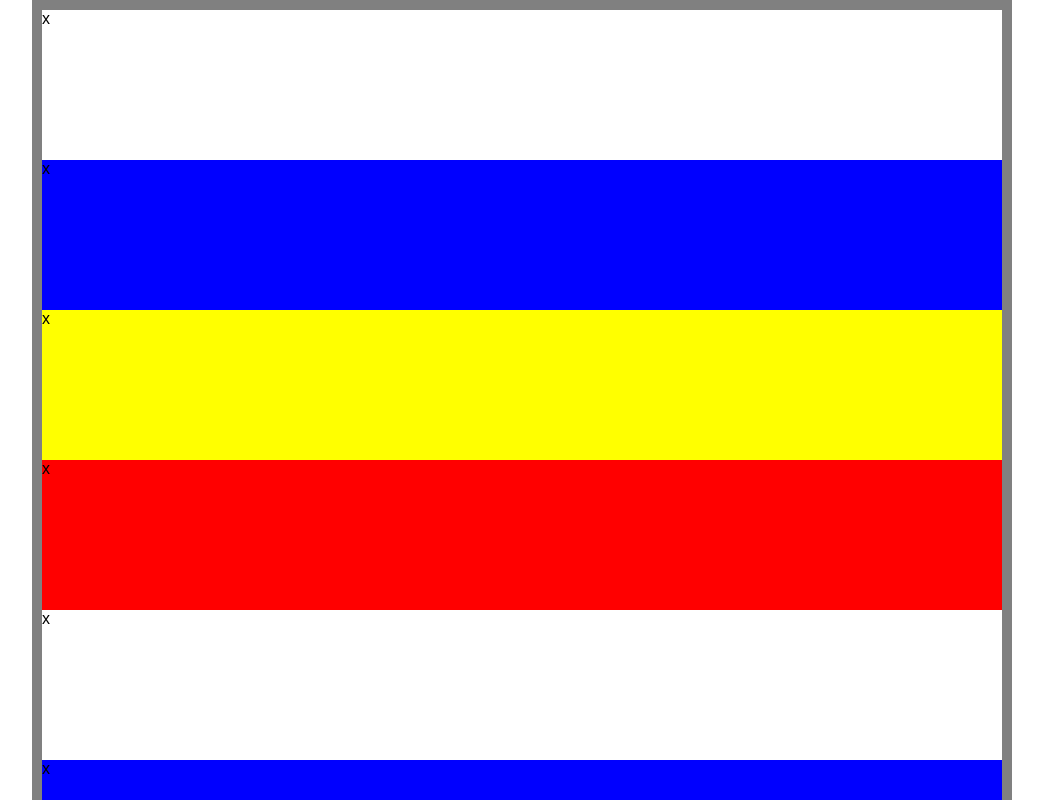
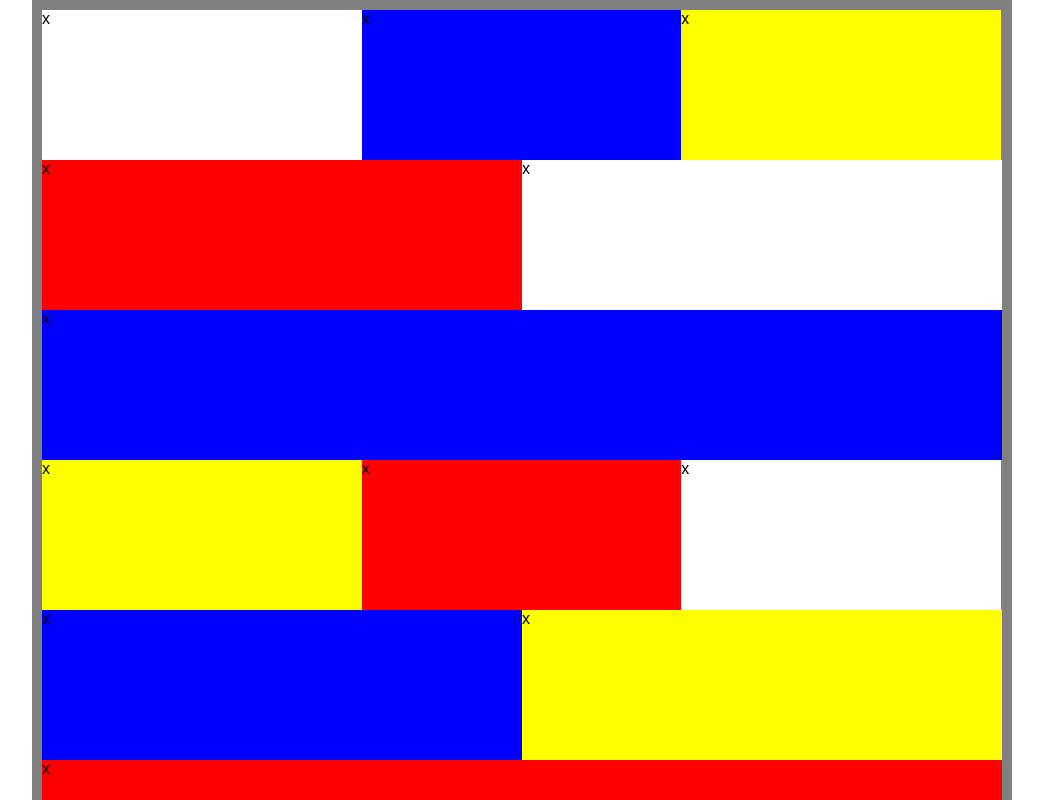
Before and after one commit to mauriciosoares/fluid-layout, a plain HTML site: page index.html in a window 1280 px wide. Shown: the top 800 px of the page, without its empty margins (118-1161 px from the left). Drawn offline with Linux system fonts and the light colour scheme.

Commit message:
solve grid with css

```diff
--- a/assets/css/main.css
+++ b/assets/css/main.css
@@ -36,3 +36,12 @@
 .module:last-child {
   outline: 5px solid purple;
 }
+
+/*grid*/
+.module:nth-child(6n-5), .module:nth-child(6n-4), .module:nth-child(6n-3) {
+  width: 33.3%;
+}
+
+.module:nth-child(6n-2), .module:nth-child(6n-1) {
+  width: 50%;
+}
```
